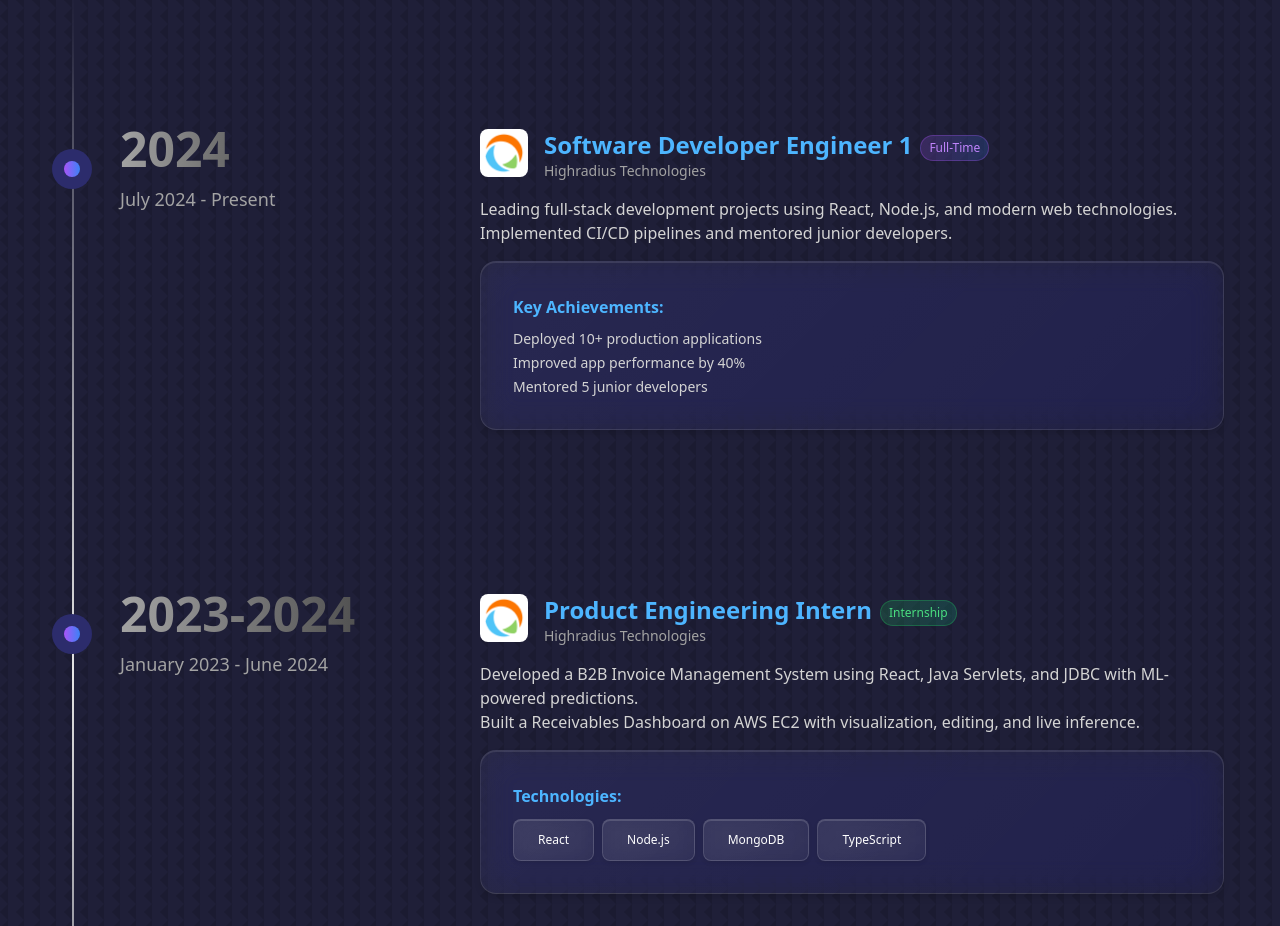
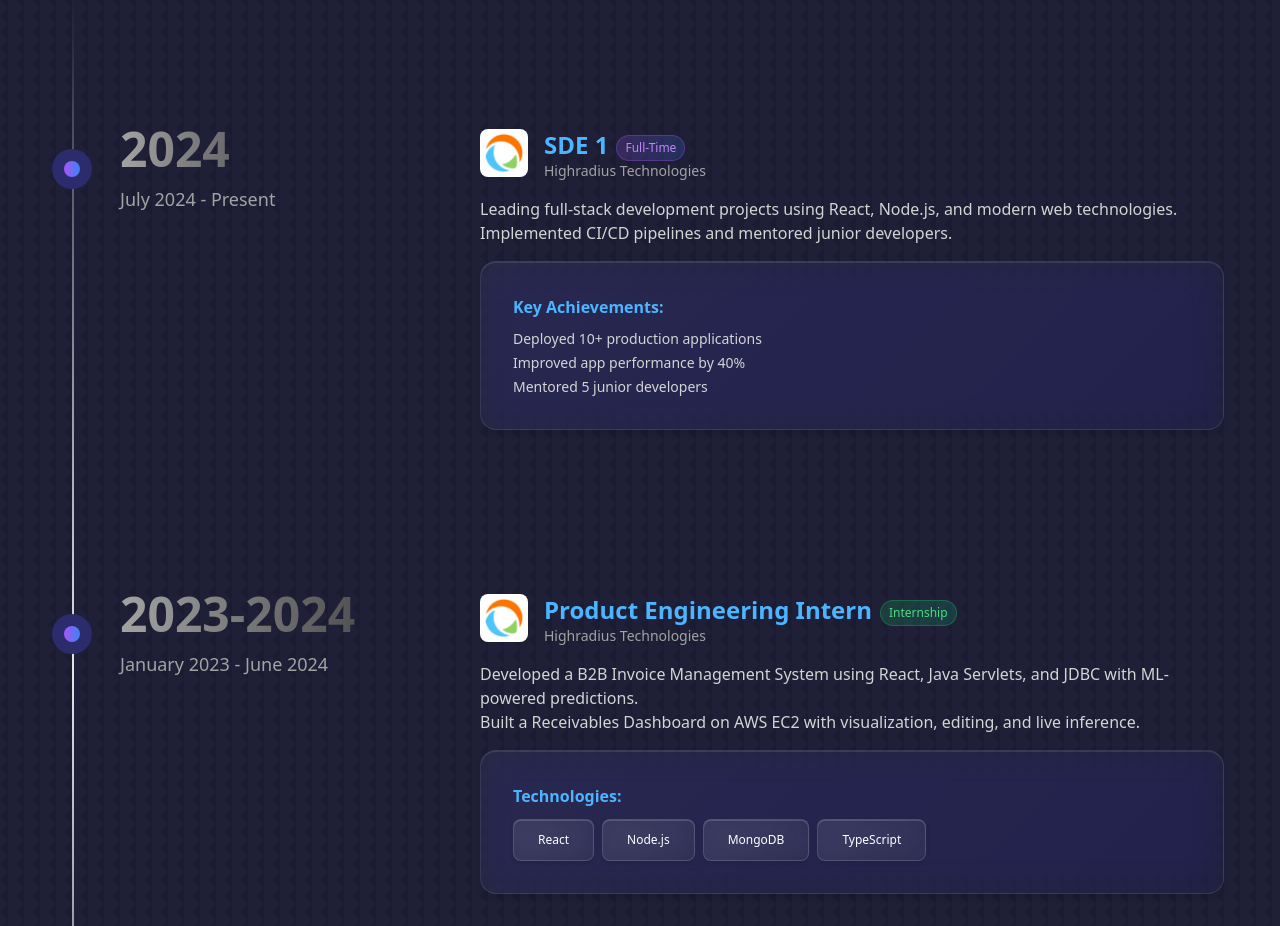
Before and after one commit to Nikhil1479/personal-portfolio, a React (Create React App) app: page / in a window 1280 px wide. Shown: the part 2040-2966 px from the top of the page. Built offline with nearby package versions, Linux system fonts and the light colour scheme.

Commit message:
Abbreviate job title in PortfolioTimeline component for brevity

```diff
--- a/src/components/experience/PortfolioTimeline.jsx
+++ b/src/components/experience/PortfolioTimeline.jsx
@@ -25,7 +25,7 @@
                         <div>
                             <div className="flex items-end gap-2 flex-wrap">
                                 <h3 className="text-xl md:text-2xl font-bold mt-1 transition-colors duration-300 hover:text-purple-400" style={{ color: "var(--color-primary)" }}>
-                                    Software Developer Engineer 1
+                                    SDE 1
                                 </h3>
                                 <span className="text-xs px-2 py-1 rounded-full bg-gradient-to-r from-purple-500/20 to-blue-500/20 text-purple-400 border border-purple-500/30 mb-0.1">Full-Time</span>
                             </div>
```
